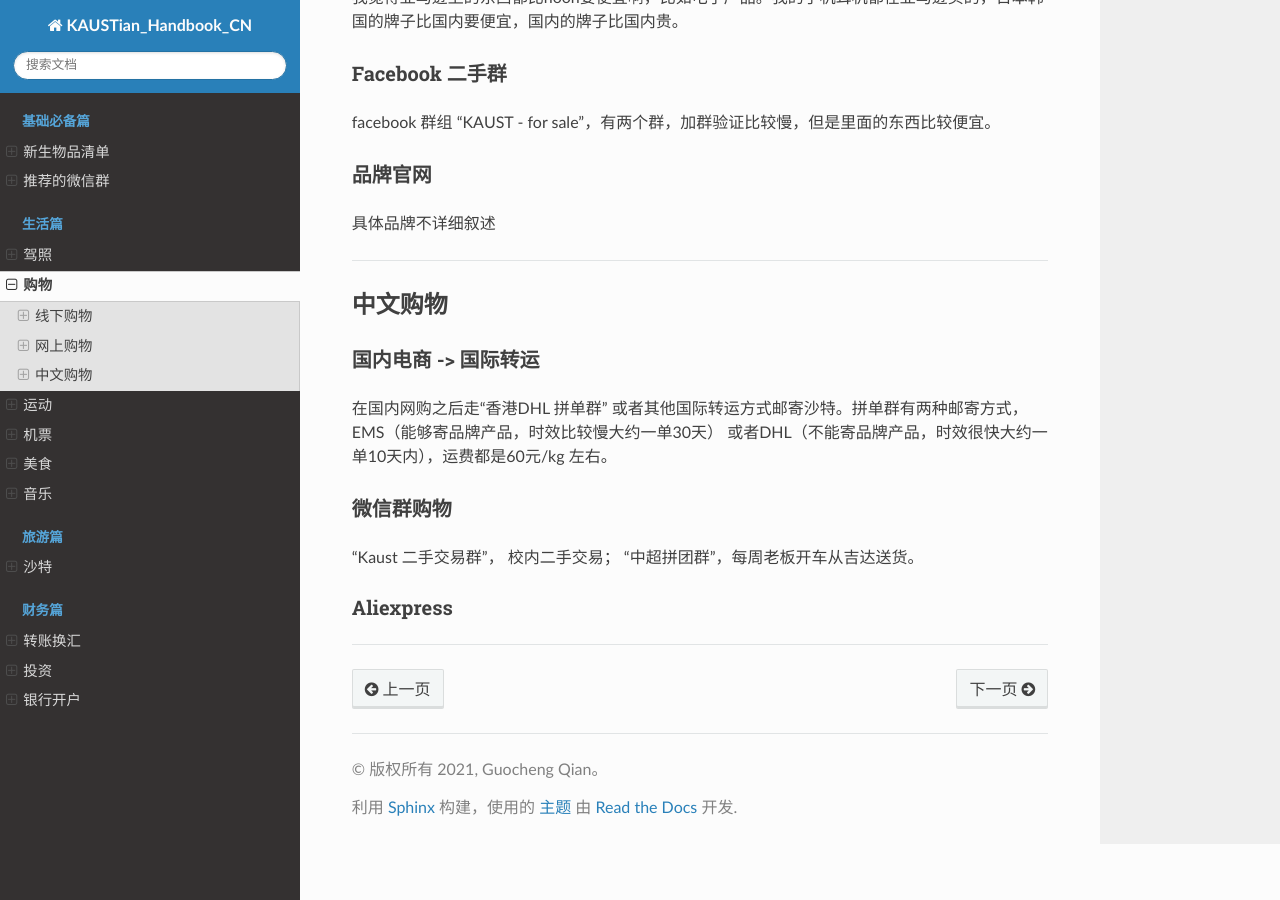
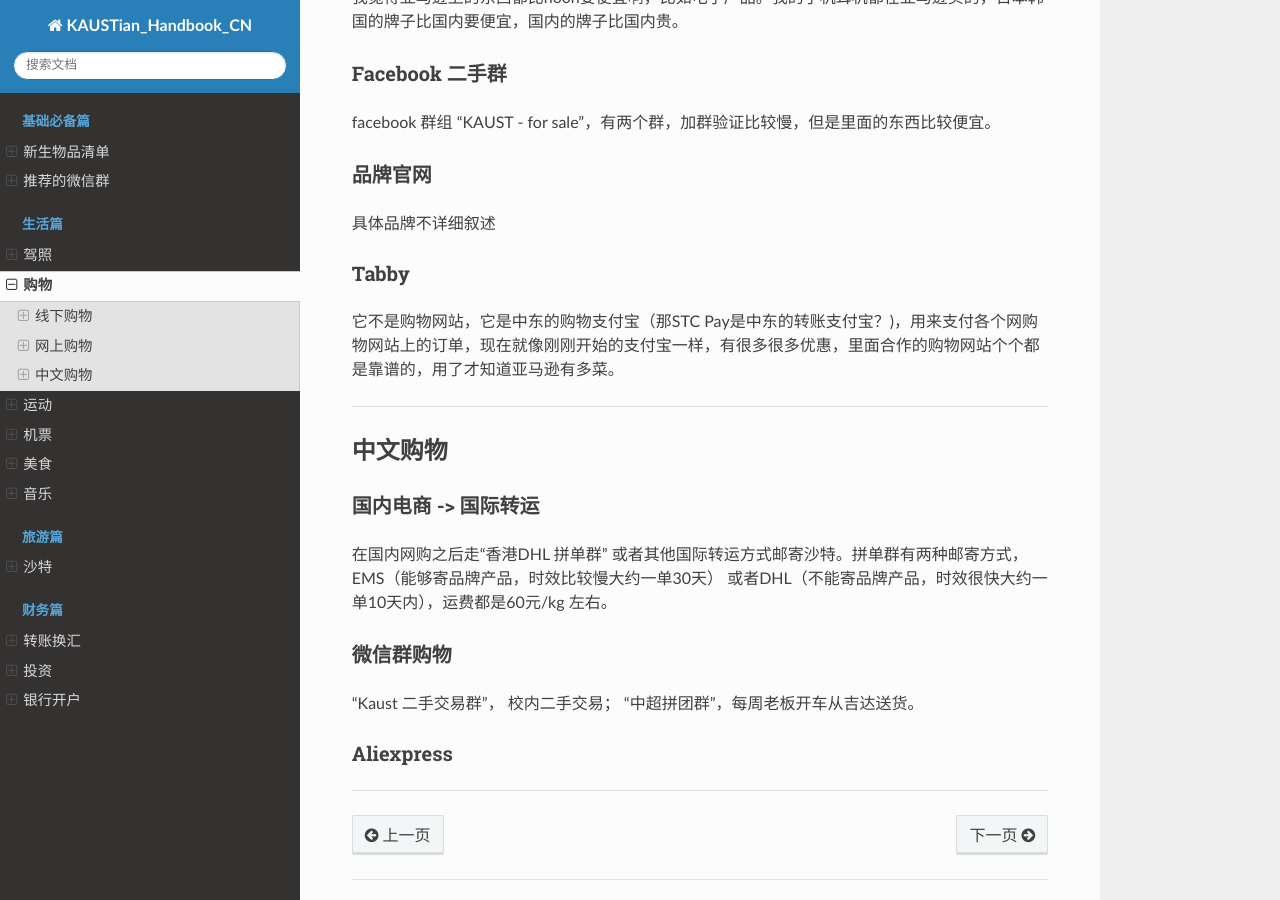
Before and after one commit to guochengqian/KAUSTian_Handbook_CN, a Sphinx documentation site: the page built from docs/content/life/shopping.rst, in a window 1280 px wide and 900 px high, scrolled down 867 px. Built offline with Sphinx 7.4.7 and the Read the Docs theme 2.0.0, drawn with Linux system fonts in a browser that asks for light colours.

Commit message:
Update shopping.rst

```diff
--- a/docs/content/life/shopping.rst
+++ b/docs/content/life/shopping.rst
@@ -46,6 +46,10 @@ facebook 群组 "KAUST - for sale"，有两个群，加群验证比较慢，但
 ^^^^^^^^^^^
 具体品牌不详细叙述
 
+Tabby
+^^^^^^^^^^^^
+它不是购物网站，它是中东的购物支付宝（那STC Pay是中东的转账支付宝？)，用来支付各个网购物网站上的订单，现在就像刚刚开始的支付宝一样，有很多很多优惠，里面合作的购物网站个个都是靠谱的，用了才知道亚马逊有多菜。
+
 ---------------------------------------------------------------------------
 
 中文购物
```
